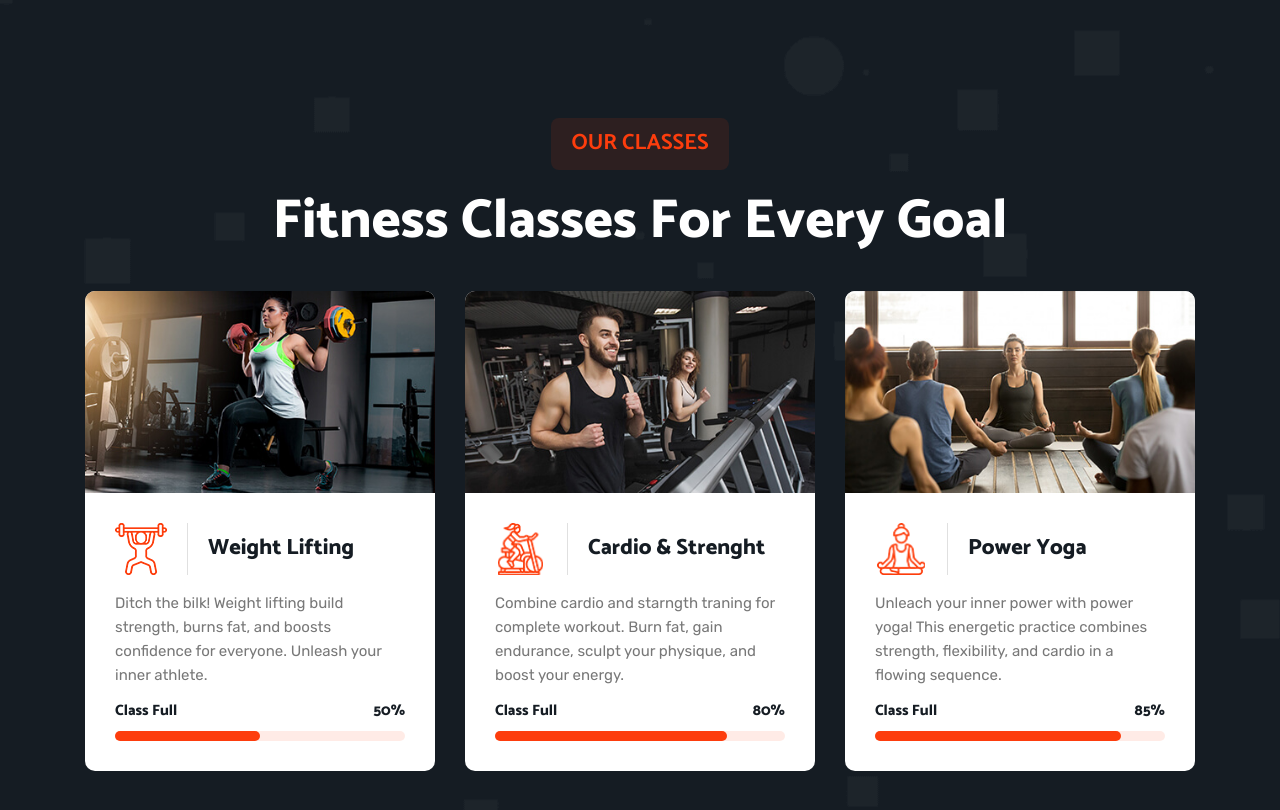
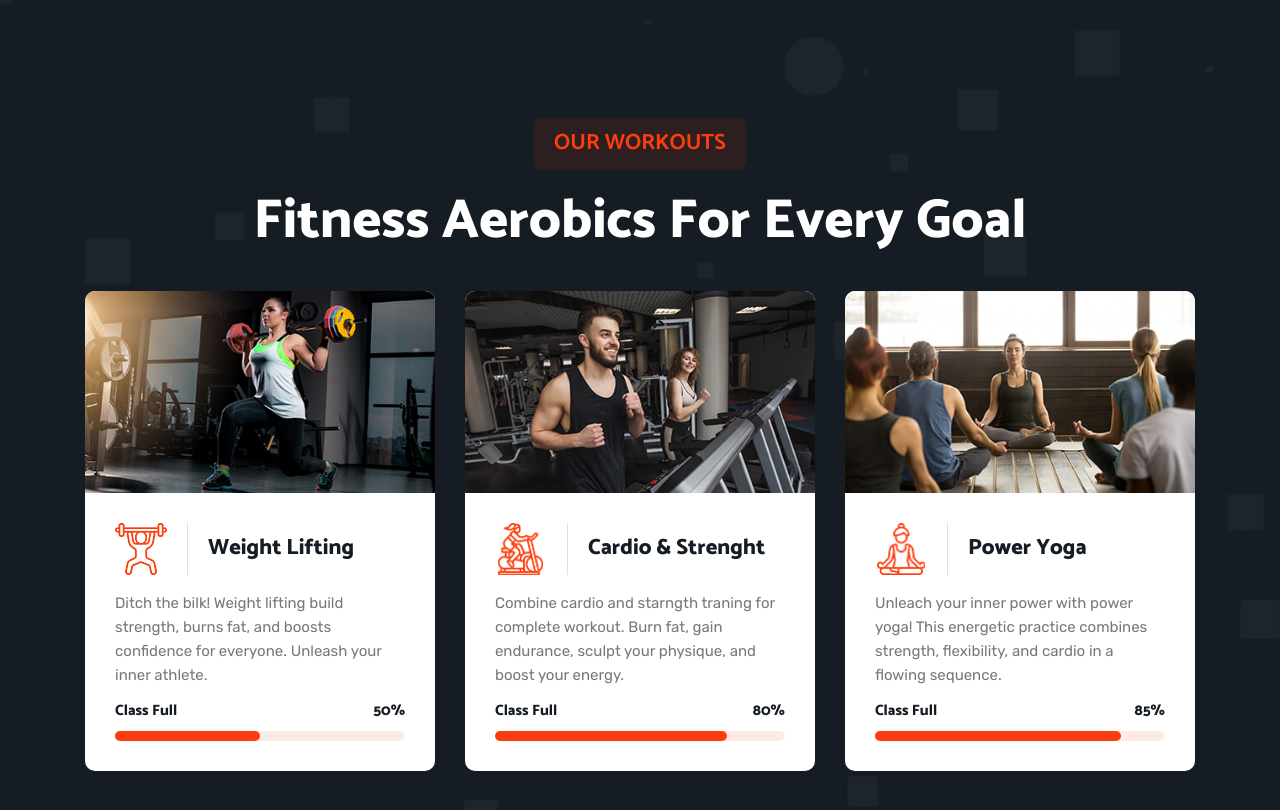
Before and after one commit to ChidiChris/FitFam, a plain HTML site: page index.html in a window 1280 px wide. Shown: the part 2036-2846 px from the top of the page. Drawn offline with nearby package versions, Linux system fonts and the light colour scheme.

Commit message:
Update index.html

```diff
--- a/index.html
+++ b/index.html
@@ -281,9 +281,9 @@
         style="background-image: url('./assets/images/classes-bg.png')">
         <div class="container">
 
-          <p class="section-subtitle">Our Classes</p>
+          <p class="section-subtitle">Our Workouts</p>
 
-          <h2 class="h2 section-title text-center">Fitness Classes For Every Goal</h2>
+          <h2 class="h2 section-title text-center">Fitness Aerobics For Every Goal</h2>
 
           <ul class="class-list has-scrollbar">
 
```
